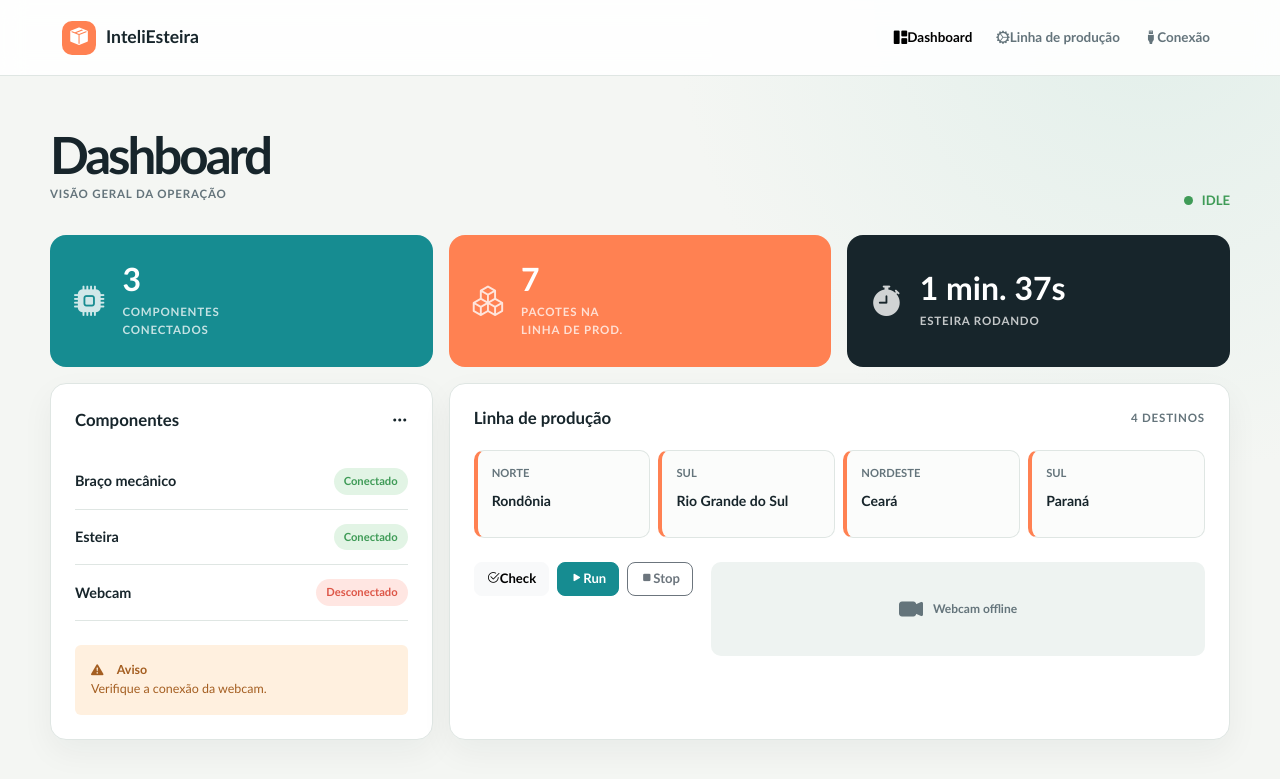
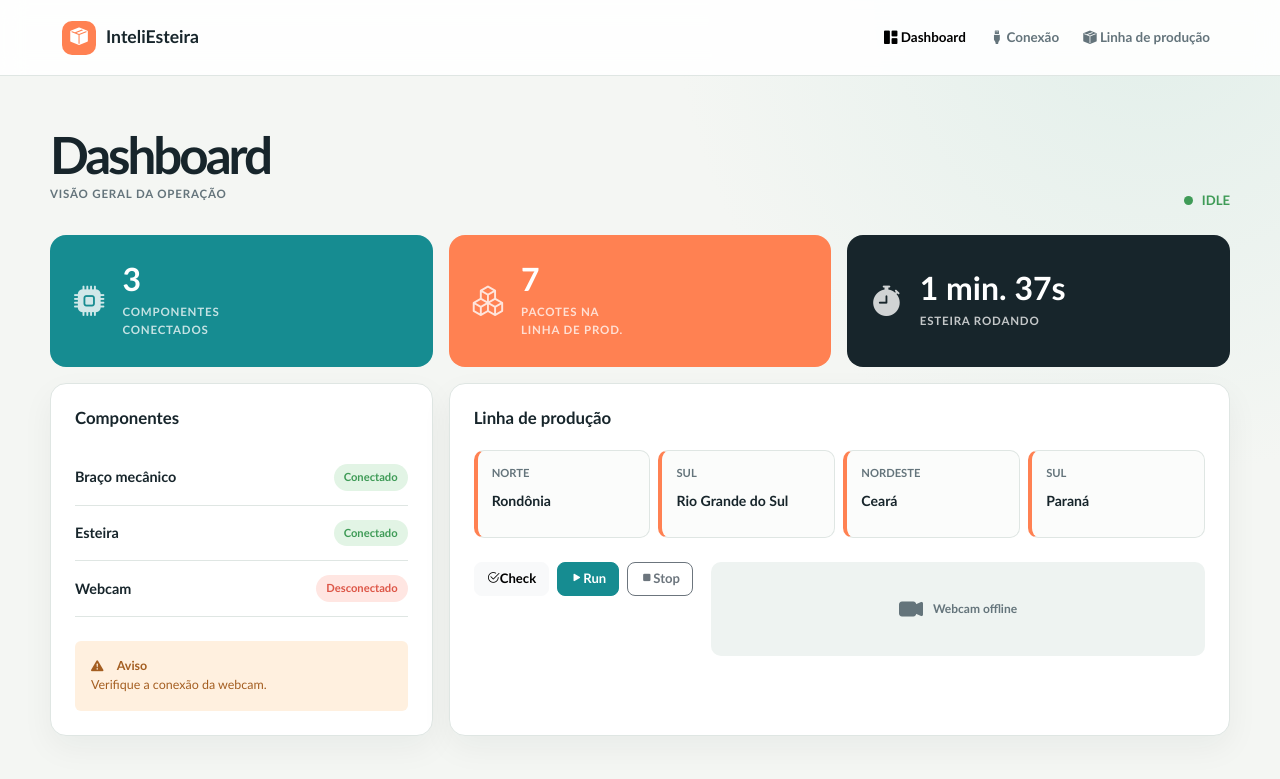
Before and after one commit to juletopi/inteliEsteira, a Flask app: page / in a window 1280 px wide. Shown: the top 779 px of the page. Run offline with Flask 3, Linux system fonts and the light colour scheme.

Commit message:
update ajustes finos

```diff
--- a/templates/dashboard.html
+++ b/templates/dashboard.html
@@ -287,7 +287,6 @@
             <article id="conexao"class="surface-panel h-100">
                 <div class="panel-title">
                     <h2>Componentes</h2>
-                    <i class="bi bi-three-dots"></i>
                 </div>
                 <div class="device-status">
                     <span>Braço mecânico</span>
@@ -314,7 +313,6 @@
             <article id="linha-de-montagem" class="surface-panel h-100">
                 <div class="panel-title">
                     <h2>Linha de produção</h2>
-                    <span class="small-label">4 destinos</span>
                 </div>
                 <div class="row g-2 production-list mb-4">
                     <div class="col-6 col-xl-3">
--- a/templates/layout.html
+++ b/templates/layout.html
@@ -97,17 +97,17 @@
                 <ul class="navbar-nav ms-auto gap-lg-2">
                     <li class="nav-item">
                         <a class="nav-link {% if request.endpoint == 'pages.dashboard' %}active{% endif %}" href="{{ url_for('pages.dashboard') }}">
-                            <i class="bi bi-grid-1x2-fill"></i>Dashboard
+                            <i class="bi bi-grid-1x2-fill"></i> Dashboard
+                        </a>
+                    </li>
+                    <li class="nav-item">
+                        <a class="nav-link {% if request.endpoint == 'pages.connection' %}active{% endif %}" href="{{ url_for('pages.connection') }}">
+                            <i class="bi bi-usb-plug-fill"></i> Conexão
                         </a>
                     </li>
                     <li class="nav-item">
                         <a class="nav-link {% if request.endpoint == 'pages.production' %}active{% endif %}" href="{{ url_for('pages.production') }}">
-                            <i class="bi bi-gear-wide-connected"></i>Linha de produção
-                        </a>
-                    </li>
-                    <li class="nav-item">
-                        <a class="nav-link {% if request.endpoint == 'pages.connection' %}active{% endif %}" href="{{ url_for('pages.connection') }}">
-                            <i class="bi bi-usb-plug-fill"></i>Conexão
+                            <i class="bi bi-box-seam-fill"></i> Linha de produção
                         </a>
                     </li>
                 </ul>
--- a/templates/production.html
+++ b/templates/production.html
@@ -86,7 +86,6 @@
     <section class="surface-panel" aria-label="Histórico de produtos">
         <div class="panel-title">
             <h2>Histórico de produtos</h2>
-            <span class="small-label">Iterações anteriores</span>
         </div>
         <div class="table-responsive">
             <table class="table history-table mb-0">
```
